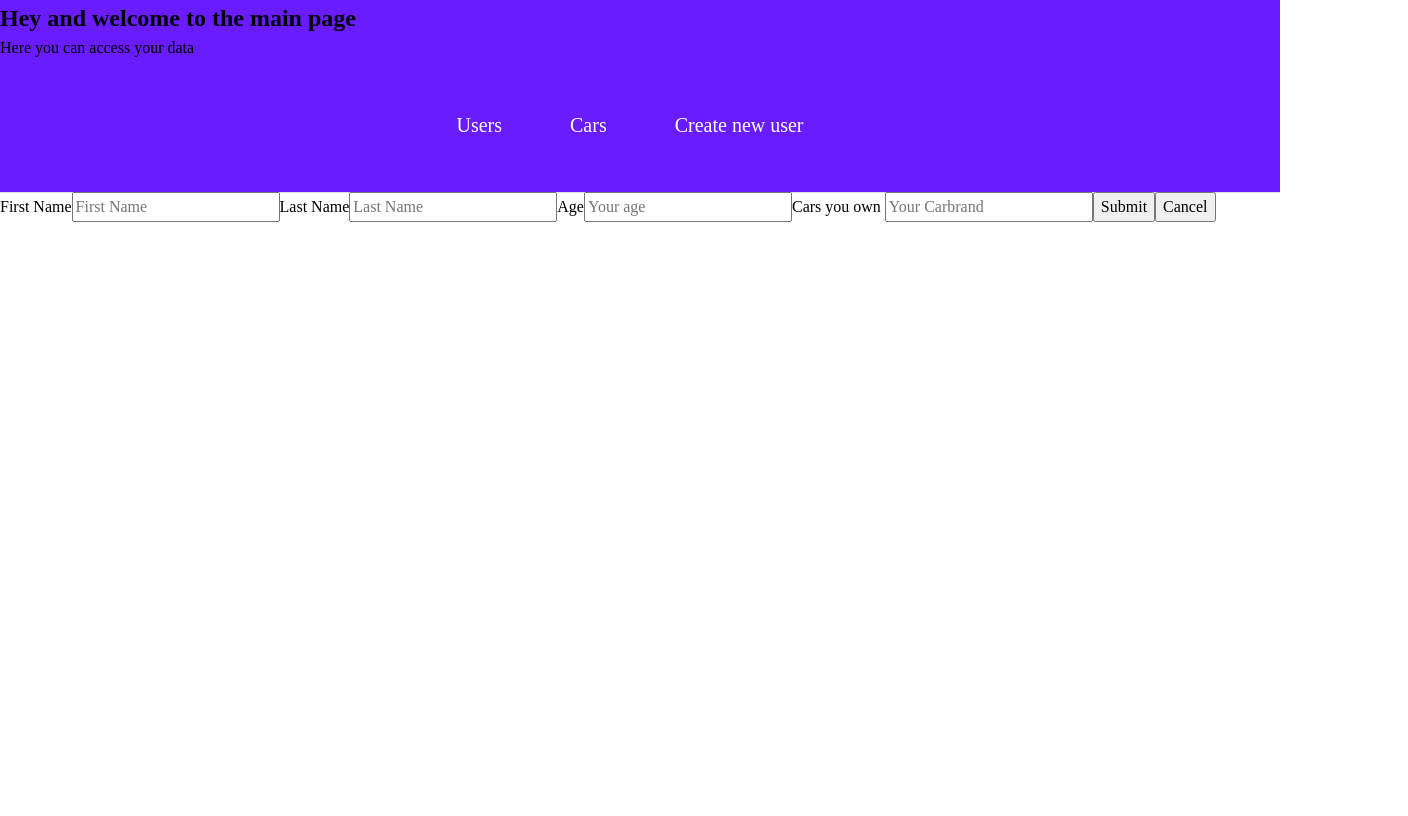
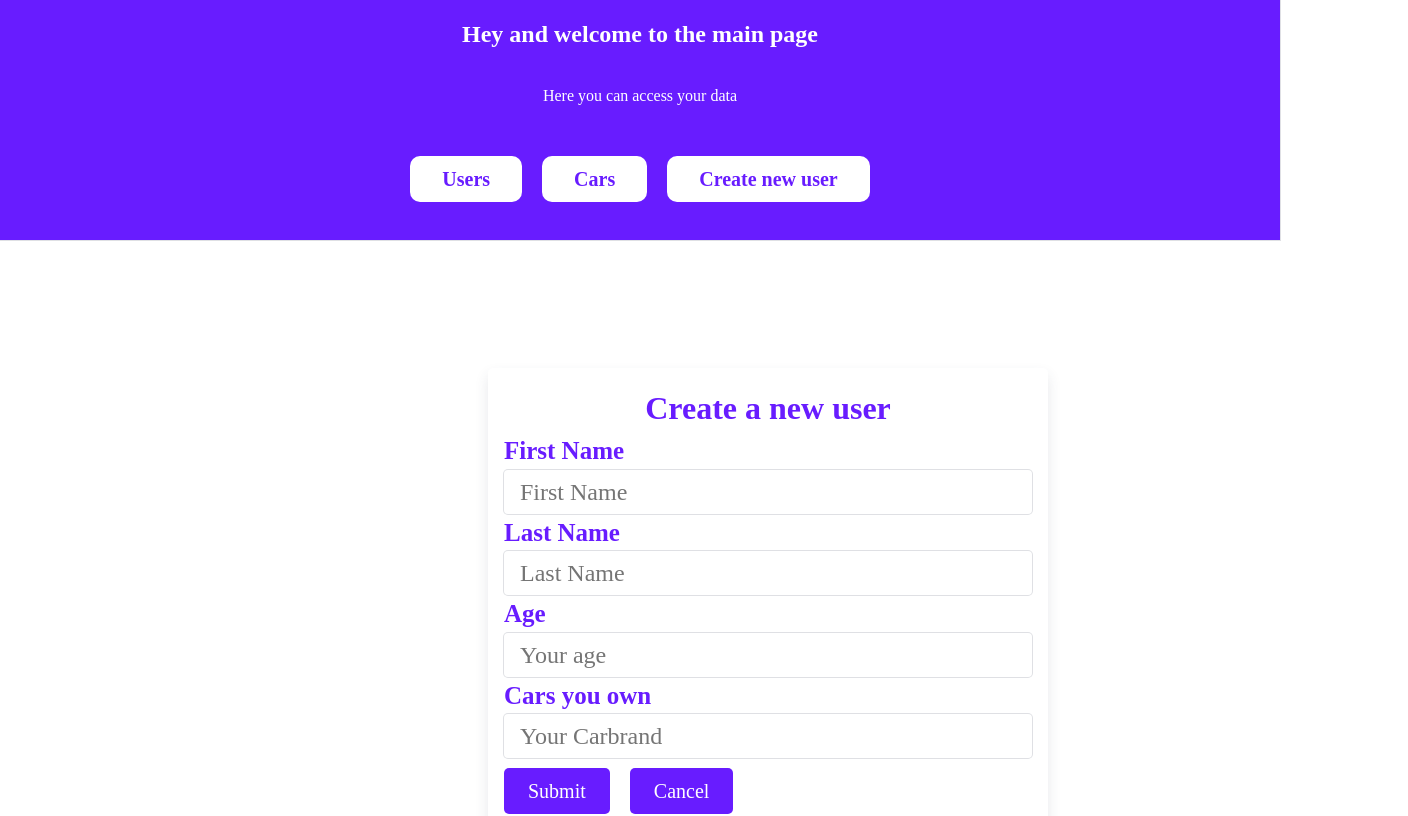
Before and after one commit to mobak88/arbeidskrav-bil-register, a React (Vite) app: page /createUser in a window 1280 px wide. Shown: the top 816 px of the page, 1408 px wide, since content can reach past the window. Built offline with nearby package versions, Linux system fonts and the light colour scheme; no server answers.

Commit message:
Changed some css values, new bug where Menu can render twice

```diff
--- a/src/components/Menu.jsx
+++ b/src/components/Menu.jsx
@@ -4,18 +4,19 @@ import './menu.css';
 
 const Menu = () => {
   return (
+
     <nav className='menu-section'>
-      <h1> Hey and welcome to the main page</h1>
-      <p>Here you can access your data</p>
+      <h1 className='menu-title'> Hey and welcome to the main page</h1>
+      <p className='menu-info'>Here you can access your data</p>
       <div className='link-container'>
         <Link to='/person'>
-          <button className='btn'>Users</button>
+          <button className='menu-btn'>Users</button>
         </Link>
         <Link to='/car'>
-          <button className='btn'>Cars</button>
+          <button className='menu-btn'>Cars</button>
         </Link>
         <Link to='/createUser'>
-          <button className='btn'>Create new user</button>
+          <button className='menu-btn'>Create new user</button>
         </Link>
       </div>
     </nav>
--- a/src/components/authorization/Login.css
+++ b/src/components/authorization/Login.css
@@ -34,8 +34,8 @@
   box-shadow: rgba(60, 66, 87, 0.16) 0px 0px 0px 1px;
 }
 
-.label-deco {
-  font-size: 10rem;
+.label-deco-l {
+  font-size: 25px;
   font-weight: bold;
 }
 
--- a/src/components/authorization/Login.jsx
+++ b/src/components/authorization/Login.jsx
@@ -34,7 +34,7 @@ const handleSubmit = (e) => {
                 <section className="login-container">
                     <h1 className="signin-title">Sign In</h1>
                     <form className="login-form" onSubmit={handleSubmit}>
-                        <label classname="label-deco" htmlFor="username">Username:</label>
+                        <label classname="label-deco-l" htmlFor="username">Username:</label>
                         <input
 							className="input-decoration"
                             type="text"
@@ -45,7 +45,7 @@ const handleSubmit = (e) => {
                             required
                         />
 
-                        <label classname="label-deco" htmlFor="password">Password:</label>
+                        <label classname="label-deco-l" htmlFor="password">Password:</label>
                         <input
 							className="input-decoration"
                             type="password"
--- a/src/components/layout.css
+++ b/src/components/layout.css
@@ -11,7 +11,7 @@
     background-color: #681cff;
     color:#fff;
     width: 100%;
-    height: 100%;
+    height: 50%;
     display: flex;
     flex-direction:column;
     justify-content: center;
--- a/src/components/menu.css
+++ b/src/components/menu.css
@@ -1,6 +1,6 @@
 .menu-section {
   width: 100%;
-  height: 12rem;
+  height: 15rem;
   background-color: #681cff;
   box-shadow: rgba(60, 66, 87, 0.16) 0px 0px 0px 1px;
   outline-color: rgb(84 105 212 / 0.5);
@@ -11,6 +11,7 @@
   margin-top: 2rem;
   display: flex;
   justify-content: center;
+
 }
 
 .menu-title,
@@ -34,7 +35,7 @@ a:hover {
 }
 
 .menu-btn {
-  padding: 1rem 2rem;
+  padding: 0.5rem 2rem;
   font-size: 20px;
   border-radius: 10px;
   margin: 0 10px;
--- /dev/null
+++ b/src/components/person/createPerson.css
@@ -0,0 +1,97 @@
+
+.createPerson-container {
+    display: flex;
+    justify-content: center;
+    align-items: center;
+    width: 100%;
+    height: 50%;
+    color: #fff;
+    margin: 8rem;
+  }
+
+  .createPerson-form {
+    height: 100%;
+    width: 100%;
+    min-height: 28rem;
+    max-width: 35rem;
+    max-height: 32rem;
+    background: white;
+    border-radius: 5px;
+    padding: 1rem;
+    color: #681cff;
+    box-shadow: rgba(60, 66, 87, 0.12) 0px 7px 14px 0px;
+  }
+
+  .input-decoration{
+    font-size: 24px;
+    line-height: 28px;
+    padding: 8px 16px;
+    width: 100%;
+    min-height: 44px;
+    border: unset;
+    border-radius: 4px;
+    outline-color: rgb(84 105 212 / 0.5);
+    background-color: rgb(255, 255, 255);
+    box-shadow: rgba(60, 66, 87, 0.16) 0px 0px 0px 1px;
+  }
+
+  .label-deco {
+    font-size: 25px;
+    font-weight: bold;
+  }
+
+  .createPerson-title {
+    text-align: center;
+    color: #681cff;
+  }
+
+  .btn {
+    margin: 10px 20px 0 0;
+    padding: 0.5rem 1.5rem;
+    font-size: 20px;
+    border-radius: 5px;
+    cursor: pointer;
+    border: none;
+    background-color: #681cff;
+    color: #fff;
+  }
+
+  .sign-in {
+    background-color: #681cff;
+    color: #fff;
+  }
+
+  .sign-in:hover {
+    background-color: #570fe8;
+    color: #fff;
+  }
+
+  .cancel {
+    background-color: #fff;
+    color: #681cff;
+  }
+
+  .reg-text {
+    color: #681cff;
+    font-size: 20px;
+  }
+
+  .login-link {
+    color: #681cff;
+  }
+
+  .login-link:link,
+  .login-link:visited {
+    color: #681cff;
+  }
+
+  .login-link:hover {
+    color: #2727fa;
+  }
+
+  .signin-title {
+    text-align: left;
+    color: #681cff;
+    font-size: 36px;
+    margin-bottom: 5px;
+  }
--- a/src/components/person/createPerson.jsx
+++ b/src/components/person/createPerson.jsx
@@ -1,5 +1,7 @@
 import React, { useState } from 'react';
 import axios from 'axios';
+import { Link } from 'react-router-dom';
+import "./createPerson.css";
 
 const CreatePerson = () => {
   const [firstName, setFirstName] = useState('');
@@ -8,6 +10,7 @@ const CreatePerson = () => {
   const [carsOwned, setCarsOwned] = useState(null);
 
   const sendDataToAPI = () => {
+    e.preventDefault();
     axios.post('http://194.32.107.29/GaAPI/person', {
       firstName,
       lastName,
@@ -16,31 +19,28 @@ const CreatePerson = () => {
     });
   };
 
-  const test = () => {
-    console.log('Return to start menu');
-  };
-
   return (
-    <div>
-      <form>
-          <label htmlFor='fname'>First Name</label>
-          <input
+    <div className='createPerson-container'>
+      <form className='createPerson-form'>
+        <h1 className='createPerson-title'>Create a new user</h1>
+          <label  className='label-deco' htmlFor='fname'>First Name</label>
+          <input className='input-decoration'
             name='fname'
             id='fname'
             onChange={(e) => setFirstName(e.target.value)}
             placeholder='First Name'
           />
 
-          <label htmlFor='lname'>Last Name</label>
-          <input
+          <label  className='label-deco' htmlFor='lname'>Last Name</label>
+          <input className='input-decoration'
             name='lname'
             id='lname'
             onChange={(e) => setLastName(e.target.value)}
             placeholder='Last Name'
           />
 
-          <label htmlFor='age'>Age</label>
-          <input
+          <label className='label-deco' htmlFor='age'>Age</label>
+          <input className='input-decoration'
             type='number'
             name='age'
             id='age'
@@ -48,18 +48,18 @@ const CreatePerson = () => {
             placeholder='Your age'
           />
 
-          <label htmlFor='carOwned'>Cars you own </label>
-          <input
+          <label className='label-deco' htmlFor='carOwned'>Cars you own </label>
+          <input className='input-decoration'
             name='carOwned'
             id='carOwned'
             onChange={(e) => setCarsOwned(e.target.value)}
             placeholder='Your Carbrand'
           />
 
-        <button type='submit' onClick={sendDataToAPI}>
+        <button className="btn" type='submit' onClick={sendDataToAPI}>
           Submit
         </button>
-        <button onClick={test}>Cancel</button>
+        <Link to ="/menu"><button className='btn'>Cancel</button></Link>
       </form>
     </div>
   );
```
